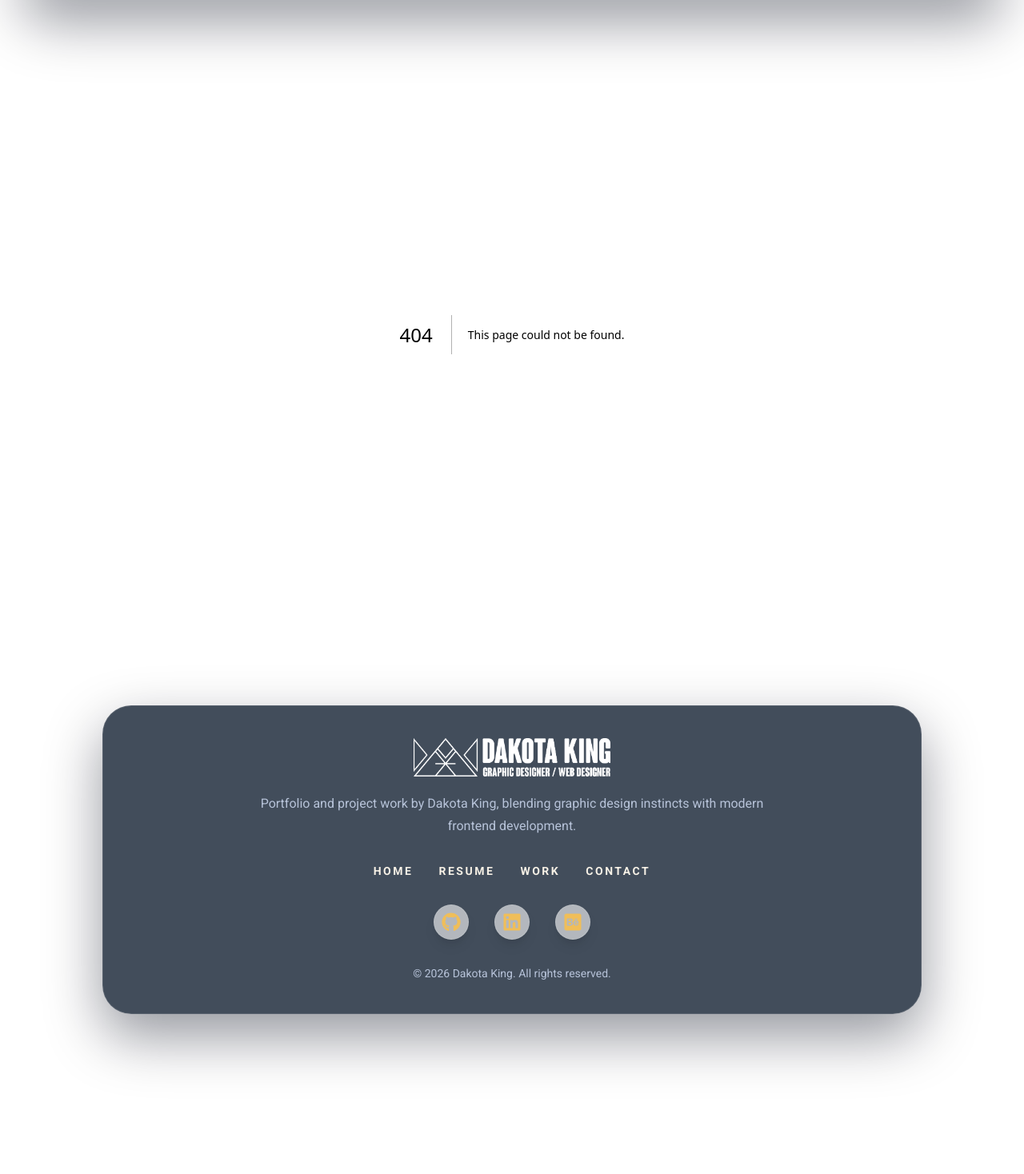
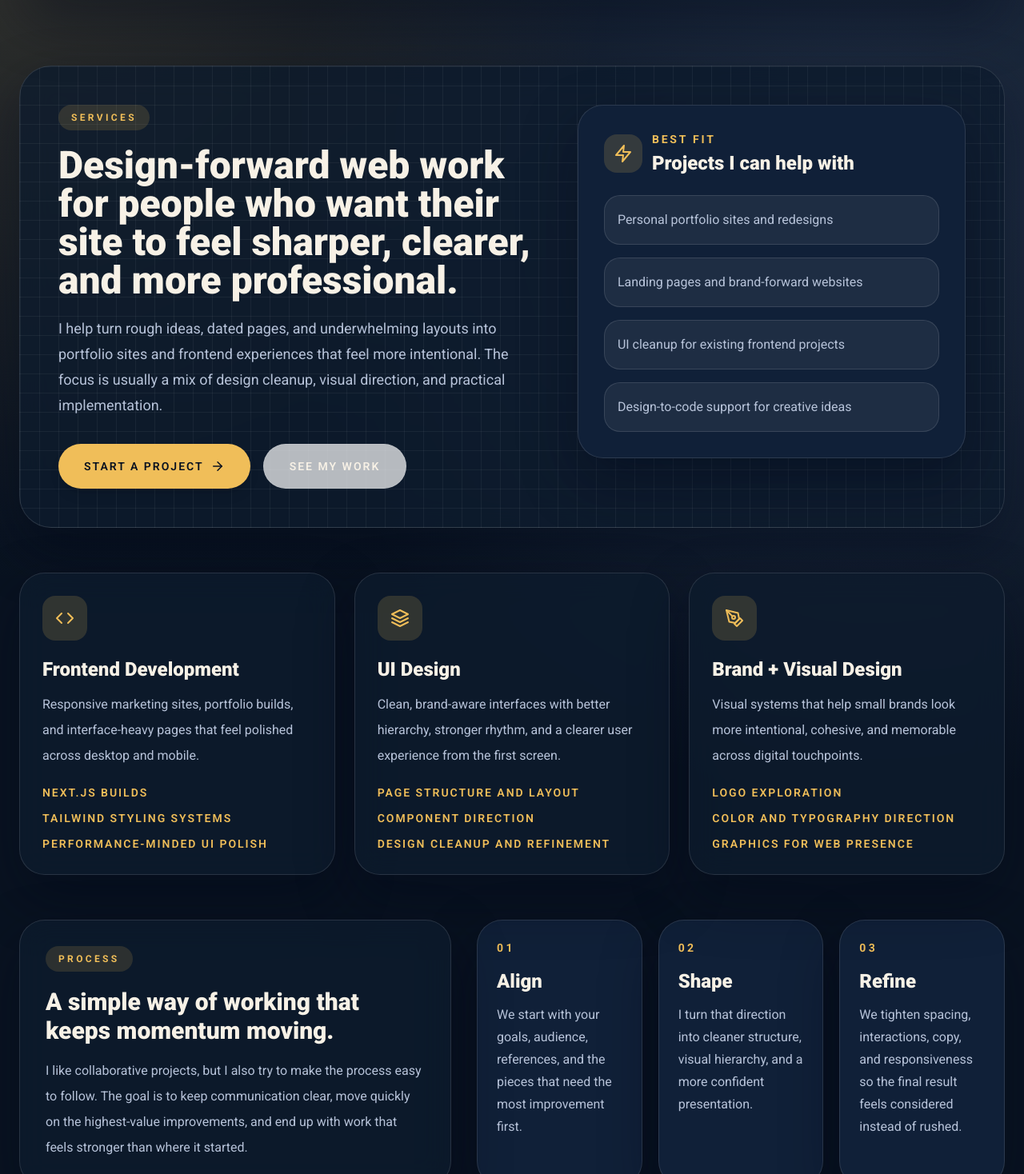
Before and after one commit to DakotaK92/DakotaK92-Portfolio, a Next.js app: page /services in a window 1280 px wide. Before the commit this address had no page. Shown: the part 102-1570 px from the top of the page at 80% size. Before the commit the page ends 1402 px from the top, so only its background shows below. Built offline with nearby package versions, Linux system fonts and the light colour scheme.

Commit message:
make changes to resume and change some content. Add services to main

```diff
--- a/app/resume/page.jsx
+++ b/app/resume/page.jsx
@@ -123,8 +123,8 @@ const Resume = () => {
             </p>
           </div>
 
-          <Tabs defaultValue="experience" className="flex flex-col gap-8 p-4 xl:flex-row xl:items-start">
-            <TabsList className="mx-auto flex w-full max-w-[320px] flex-col xl:mx-0 xl:self-start">
+          <Tabs defaultValue="experience" className="flex flex-col gap-8 p-4 xl:flex-row xl:items-center">
+            <TabsList className="mx-auto flex w-full max-w-[360px] flex-col xl:mx-0 xl:self-center">
               <TabsTrigger value="experience">Experience</TabsTrigger>
               <TabsTrigger value="education">Education</TabsTrigger>
               <TabsTrigger value="skills">Skills</TabsTrigger>
--- /dev/null
+++ b/app/services/page.jsx
@@ -0,0 +1,177 @@
+import Link from "next/link";
+import { FiArrowRight, FiCode, FiLayers, FiPenTool, FiZap } from "react-icons/fi";
+
+import { Button } from "../../components/ui/button";
+
+const services = [
+  {
+    title: "Frontend Development",
+    description:
+      "Responsive marketing sites, portfolio builds, and interface-heavy pages that feel polished across desktop and mobile.",
+    icon: <FiCode />,
+    points: ["Next.js builds", "Tailwind styling systems", "Performance-minded UI polish"],
+  },
+  {
+    title: "UI Design",
+    description:
+      "Clean, brand-aware interfaces with better hierarchy, stronger rhythm, and a clearer user experience from the first screen.",
+    icon: <FiLayers />,
+    points: ["Page structure and layout", "Component direction", "Design cleanup and refinement"],
+  },
+  {
+    title: "Brand + Visual Design",
+    description:
+      "Visual systems that help small brands look more intentional, cohesive, and memorable across digital touchpoints.",
+    icon: <FiPenTool />,
+    points: ["Logo exploration", "Color and typography direction", "Graphics for web presence"],
+  },
+];
+
+const process = [
+  {
+    step: "01",
+    title: "Align",
+    description:
+      "We start with your goals, audience, references, and the pieces that need the most improvement first.",
+  },
+  {
+    step: "02",
+    title: "Shape",
+    description:
+      "I turn that direction into cleaner structure, visual hierarchy, and a more confident presentation.",
+  },
+  {
+    step: "03",
+    title: "Refine",
+    description:
+      "We tighten spacing, interactions, copy, and responsiveness so the final result feels considered instead of rushed.",
+  },
+];
+
+const fit = [
+  "Personal portfolio sites and redesigns",
+  "Landing pages and brand-forward websites",
+  "UI cleanup for existing frontend projects",
+  "Design-to-code support for creative ideas",
+];
+
+export default function ServicesPage() {
+  return (
+    <section className="page-shell py-12 xl:py-16">
+      <div className="section-wrap">
+        <div className="glass-panel soft-grid overflow-hidden rounded-[2.5rem] p-8 md:p-10 xl:p-12">
+          <div className="grid items-start gap-10 xl:grid-cols-[1.1fr_0.9fr] xl:gap-14">
+            <div>
+              <span className="section-kicker">Services</span>
+              <h1 className="section-title mt-5 max-w-4xl">
+                Design-forward web work for people who want their site to feel sharper, clearer, and more professional.
+              </h1>
+              <p className="section-copy mt-5 max-w-[700px]">
+                I help turn rough ideas, dated pages, and underwhelming layouts into portfolio sites and frontend experiences that feel more intentional. The focus is usually a mix of design cleanup, visual direction, and practical implementation.
+              </p>
+
+              <div className="mt-8 flex flex-col gap-4 sm:flex-row">
+                <Button
+                  asChild
+                  size="lg"
+                  className="bg-[var(--accent)] text-[var(--button-text)] shadow-lg hover:-translate-y-0.5 hover:bg-[var(--accent-hover)]"
+                >
+                  <Link href="/contact" className="flex items-center gap-2">
+                    Start a Project
+                    <FiArrowRight className="text-lg" />
+                  </Link>
+                </Button>
+
+                <Button
+                  asChild
+                  size="lg"
+                  className="border border-[var(--border-soft)] bg-white/70 text-[var(--text)] shadow-none hover:-translate-y-0.5 hover:bg-white hover:text-black dark:bg-white/6 dark:text-[var(--text)]"
+                >
+                  <Link href="/work">See My Work</Link>
+                </Button>
+              </div>
+            </div>
+
+            <aside className="solid-panel rounded-[2rem] p-6 md:p-8">
+              <div className="flex items-center gap-3 text-[var(--accent)]">
+                <div className="flex h-12 w-12 items-center justify-center rounded-2xl bg-[var(--accent-soft)] text-2xl">
+                  <FiZap />
+                </div>
+                <div>
+                  <p className="text-sm font-bold uppercase tracking-[0.2em] text-[var(--accent-text)]">Best Fit</p>
+                  <h2 className="mt-1 text-2xl font-black text-[var(--text)]">Projects I can help with</h2>
+                </div>
+              </div>
+
+              <ul className="mt-6 space-y-4">
+                {fit.map((item) => (
+                  <li
+                    key={item}
+                    className="rounded-[1.25rem] border border-[var(--border-soft)] bg-white/6 px-4 py-4 leading-7 text-[var(--muted-text)]"
+                  >
+                    {item}
+                  </li>
+                ))}
+              </ul>
+            </aside>
+          </div>
+        </div>
+
+        <div className="mt-14 grid gap-6 lg:grid-cols-3">
+          {services.map((service) => (
+            <article key={service.title} className="glass-panel rounded-[2rem] p-6 md:p-7">
+              <div className="flex h-14 w-14 items-center justify-center rounded-2xl bg-[var(--accent-soft)] text-2xl text-[var(--accent)]">
+                {service.icon}
+              </div>
+              <h2 className="mt-5 text-2xl font-black text-[var(--text)]">{service.title}</h2>
+              <p className="mt-3 leading-8 text-[var(--muted-text)]">{service.description}</p>
+              <ul className="mt-5 space-y-3 text-sm font-semibold uppercase tracking-[0.14em] text-[var(--accent-text)]">
+                {service.points.map((point) => (
+                  <li key={point}>{point}</li>
+                ))}
+              </ul>
+            </article>
+          ))}
+        </div>
+
+        <div className="mt-14 grid gap-8 xl:grid-cols-[0.9fr_1.1fr]">
+          <div className="glass-panel rounded-[2rem] p-7 md:p-8">
+            <span className="section-kicker">Process</span>
+            <h2 className="mt-5 text-3xl font-black text-[var(--text)]">A simple way of working that keeps momentum moving.</h2>
+            <p className="mt-4 leading-8 text-[var(--muted-text)]">
+              I like collaborative projects, but I also try to make the process easy to follow. The goal is to keep communication clear, move quickly on the highest-value improvements, and end up with work that feels stronger than where it started.
+            </p>
+          </div>
+
+          <div className="grid gap-5 md:grid-cols-3">
+            {process.map((item) => (
+              <article key={item.step} className="solid-panel rounded-[2rem] p-6">
+                <p className="text-sm font-bold uppercase tracking-[0.24em] text-[var(--accent-text)]">{item.step}</p>
+                <h3 className="mt-4 text-2xl font-black text-[var(--text)]">{item.title}</h3>
+                <p className="mt-3 leading-7 text-[var(--muted-text)]">{item.description}</p>
+              </article>
+            ))}
+          </div>
+        </div>
+
+        <div className="mt-14 grid gap-6 lg:grid-cols-[1fr_auto] lg:items-center">
+          <div className="glass-panel rounded-[2rem] p-7 md:p-8">
+            <span className="section-kicker">Next Step</span>
+            <h2 className="mt-5 text-3xl font-black text-[var(--text)]">If you already know what you need, we can start with a quick message.</h2>
+            <p className="mt-4 max-w-3xl leading-8 text-[var(--muted-text)]">
+              Send over what you are building, what feels off right now, and whether you need design, development, or both. I can help scope the right direction from there.
+            </p>
+          </div>
+
+          <Button
+            asChild
+            size="lg"
+            className="h-fit bg-[var(--accent)] px-7 text-[var(--button-text)] shadow-lg hover:-translate-y-0.5 hover:bg-[var(--accent-hover)] p-4 font-bold"
+          >
+            <Link href="/contact">Contact Me</Link>
+          </Button>
+        </div>
+      </div>
+    </section>
+  );
+}
--- a/components/MobileNav.jsx
+++ b/components/MobileNav.jsx
@@ -10,6 +10,7 @@ const links = [
   { name: 'home', path: '/' },
   { name: 'resume', path: '/resume' },
   { name: 'work', path: '/work' },
+  { name: 'services', path: '/services' },
   { name: 'contact', path: '/contact' },
 ];
 
--- a/components/Nav.jsx
+++ b/components/Nav.jsx
@@ -7,6 +7,7 @@ const links = [
   { name: "home", path: "/" },
   { name: "resume", path: "/resume" },
   { name: "work", path: "/work" },
+  { name: "services", path: "/services" },
 ];
 
 const Nav = () => {
--- a/components/Stats.jsx
+++ b/components/Stats.jsx
@@ -19,7 +19,7 @@ const stats = [
         suffix: "+",
     },
     {
-        num: 840,
+        num: 850,
         text: "Code Commits",
         suffix: "+",
     },
--- a/components/ui/tabs.jsx
+++ b/components/ui/tabs.jsx
@@ -25,7 +25,7 @@ function TabsList({
     <TabsPrimitive.List
       data-slot="tabs-list"
       className={cn(
-        "inline-flex h-auto rounded-[1.5rem] border border-[var(--border-soft)] bg-[var(--panel)] p-1.5 text-white shadow-[var(--shadow)] backdrop-blur-xl",
+        "inline-flex h-auto rounded-[1.75rem] border border-[var(--border-soft)] bg-[var(--panel)] p-2 text-white shadow-[var(--shadow)] backdrop-blur-xl",
         className
       )}
       {...props} />
@@ -40,7 +40,7 @@ function TabsTrigger({
     <TabsPrimitive.Trigger
       data-slot="tabs-trigger"
       className={cn(
-        "inline-flex w-full items-center justify-center whitespace-nowrap rounded-[1rem] px-4 py-2.5 text-balance text-sm font-bold uppercase tracking-[0.18em] text-[var(--muted-text)] ring-offset-white transition-all disabled:pointer-events-none disabled:opacity-50 data-[state=active]:bg-[var(--accent)] data-[state=active]:text-[var(--button-text)] data-[state=active]:shadow-lg dark:text-white/70",
+        "inline-flex min-h-[64px] w-full items-center justify-center whitespace-nowrap rounded-[1.2rem] px-5 py-5 text-balance text-sm font-bold uppercase tracking-[0.18em] text-[var(--muted-text)] ring-offset-white transition-all disabled:pointer-events-none disabled:opacity-50 data-[state=active]:bg-[var(--accent)] data-[state=active]:text-[var(--button-text)] data-[state=active]:shadow-lg dark:text-white/70",
         className
       )}
       {...props} />
```
